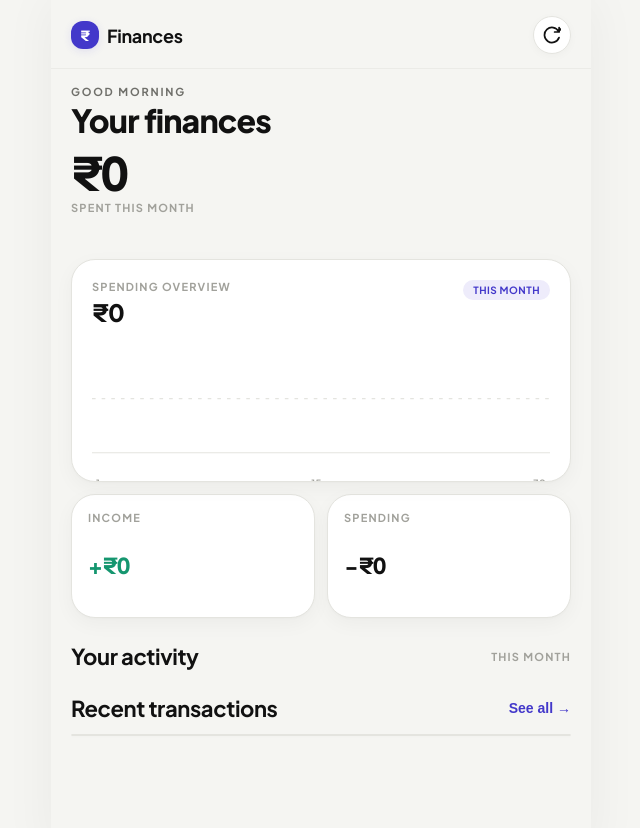
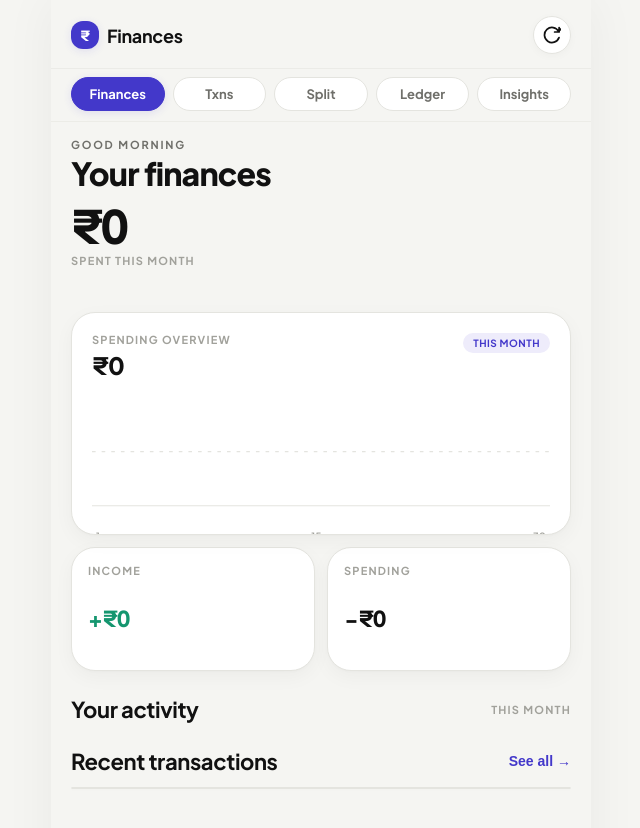
Before and after one commit to akki251/gmail-txn-parser, a website: page public/index.html in a window 1280 px wide. Shown: the whole page, without its empty margins (319-959 px from the left). Drawn offline with Linux system fonts and the light colour scheme; no server answers.

Commit message:
feat(ui): add top segmented tab bar synchronized with bottom navigation

```diff
--- a/public/app.js
+++ b/public/app.js
@@ -758,6 +758,9 @@ function switchTab(tabId) {
   document.querySelectorAll('.nav-tab').forEach(tab => {
     tab.classList.toggle('active', tab.dataset.tab === tabId);
   });
+  document.querySelectorAll('.top-nav-tab').forEach(tab => {
+    tab.classList.toggle('active', tab.dataset.tab === tabId);
+  });
 
   const viewMap = {
     dashboard: 'dashboardView',
@@ -780,8 +783,8 @@ function switchTab(tabId) {
 
 // ---- INITIALIZATION & DOM BINDING ----
 function init() {
-  // Tabs
-  document.querySelectorAll('.nav-tab').forEach(tab => {
+  // Tabs (both top segmented bar and bottom navigation)
+  document.querySelectorAll('.nav-tab, .top-nav-tab').forEach(tab => {
     tab.addEventListener('click', () => switchTab(tab.dataset.tab));
   });
 
--- a/public/index.html
+++ b/public/index.html
@@ -35,6 +35,15 @@
         </button>
       </div>
     </header>
+
+    <!-- Top Navigation Tabs (Sticky Segmented Bar) -->
+    <nav class="top-nav-bar" id="topNavBar">
+      <button class="top-nav-tab active" data-tab="dashboard">Finances</button>
+      <button class="top-nav-tab" data-tab="transactions">Txns</button>
+      <button class="top-nav-tab" data-tab="splitter">Split</button>
+      <button class="top-nav-tab" data-tab="ledger">Ledger</button>
+      <button class="top-nav-tab" data-tab="insights">Insights</button>
+    </nav>
 
     <!-- 1. DASHBOARD VIEW (Exact Android Replica) -->
     <main id="dashboardView" class="view">
--- a/public/style.css
+++ b/public/style.css
@@ -97,6 +97,52 @@ body {
   backdrop-filter: blur(16px);
   -webkit-backdrop-filter: blur(16px);
   border-bottom: 1px solid rgba(228, 228, 223, 0.6);
+}
+
+/* ---- Top Navigation Tab Bar ---- */
+.top-nav-bar {
+  position: sticky;
+  top: 58px;
+  z-index: 39;
+  display: flex;
+  background: var(--bg);
+  padding: 8px var(--space-xl) 10px;
+  gap: 8px;
+  overflow-x: auto;
+  scrollbar-width: none;
+  border-bottom: 1px solid var(--border-light);
+}
+
+.top-nav-bar::-webkit-scrollbar {
+  display: none;
+}
+
+.top-nav-tab {
+  flex: 1;
+  padding: 8px 14px;
+  background: var(--surface);
+  border: 1px solid var(--border);
+  border-radius: var(--radius-pill);
+  font-size: 13px;
+  font-weight: 700;
+  font-family: inherit;
+  color: var(--text-secondary);
+  cursor: pointer;
+  white-space: nowrap;
+  text-align: center;
+  transition: all 0.15s cubic-bezier(0.16, 1, 0.3, 1);
+}
+
+.top-nav-tab:hover {
+  background: var(--surface-hover);
+  color: var(--text-primary);
+}
+
+.top-nav-tab.active {
+  background: var(--primary);
+  border-color: var(--primary);
+  color: var(--white);
+  box-shadow: 0 2px 8px var(--primary-glow);
 }
 
 .brand-wrap {
```
